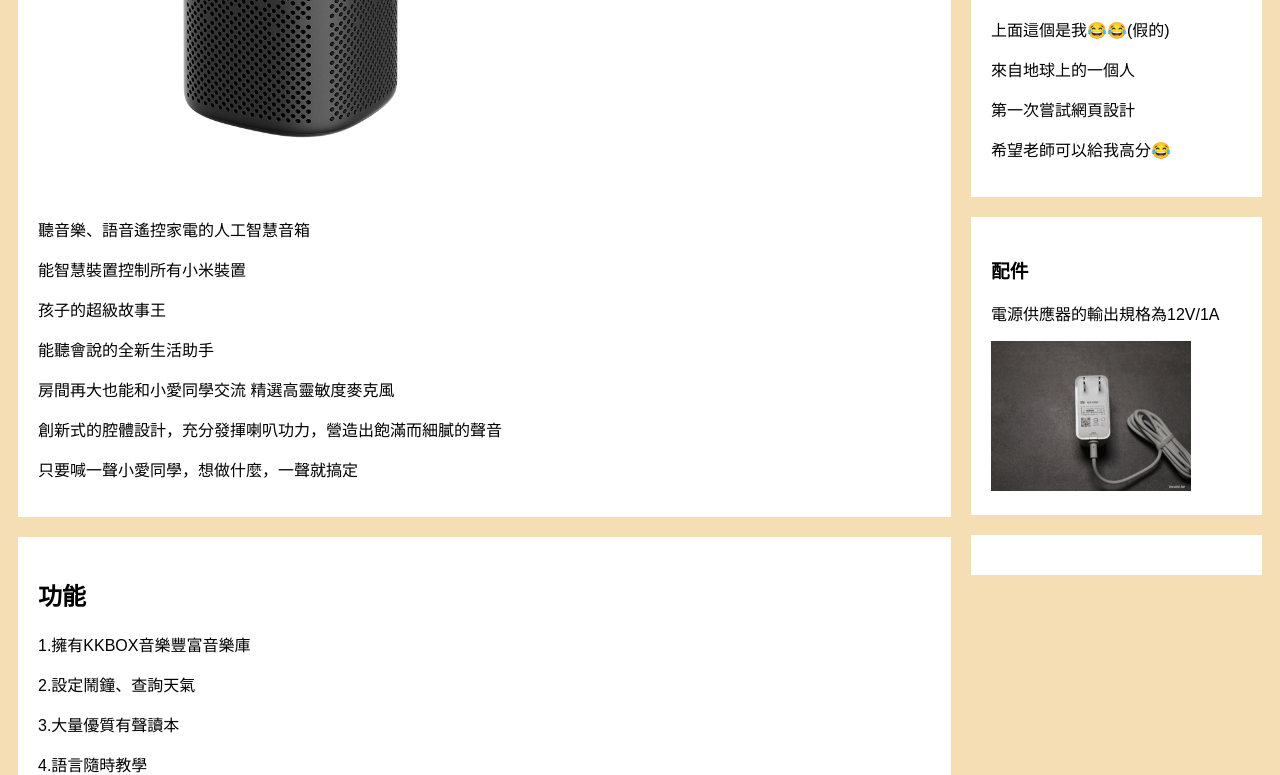
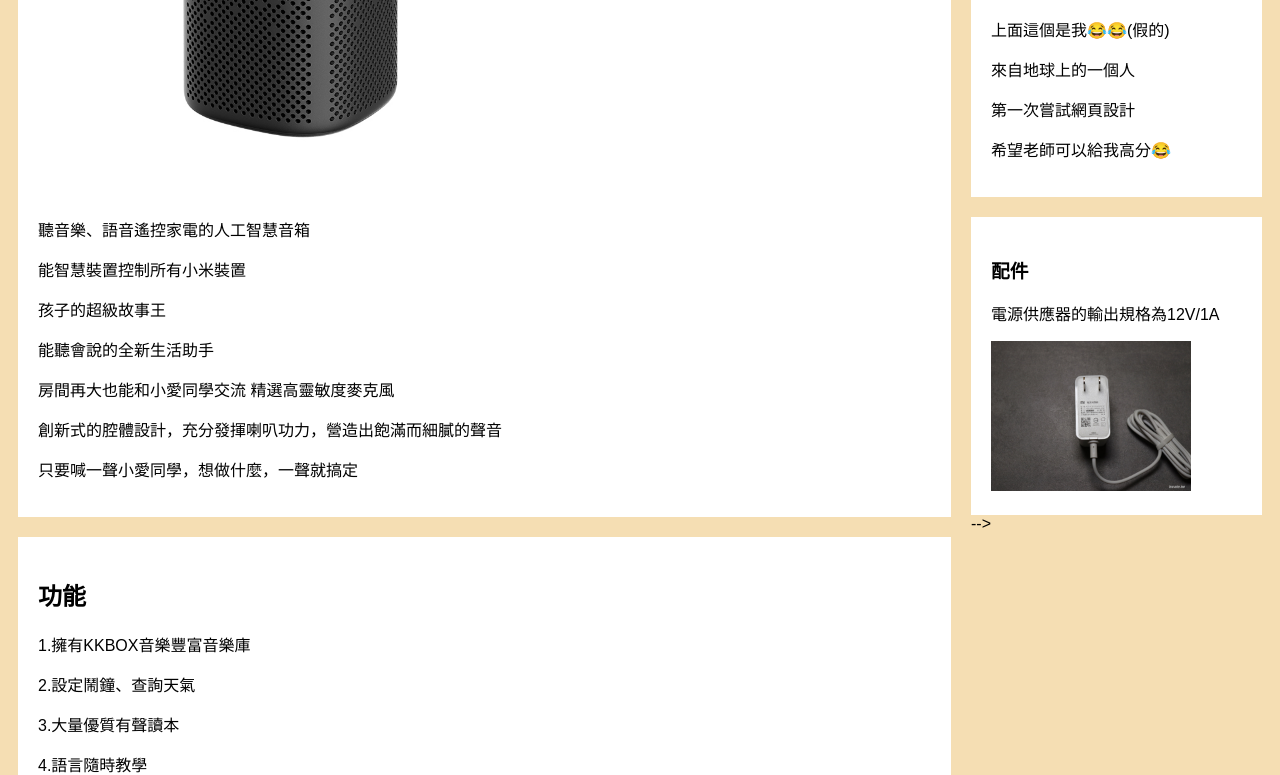
Before and after one commit to chung908/goodweb, a plain HTML site: page index.html in a window 1280 px wide. Shown: the part 727-1502 px from the top of the page. Drawn offline with Linux system fonts and the light colour scheme.

Commit message:
Update index.html

```diff
--- a/index.html
+++ b/index.html
@@ -64,10 +64,10 @@
       <div class="fakeimg"><p>Image</p></div>
       <div class="fakeimg"><p>Image</p></div> -->
     </div>
-    <div class="card">
+<!--     <div class="card">
       <!-- <h3>追蹤我</h3>
       <p>帳號</p>
-      <a href="https://www.instagram.com/" title="介紹" target="_blank" ></a> -->
+      <a href="https://www.instagram.com/" title="介紹" target="_blank" ></a> --> -->
     </div>
   </div>
 </div>
```
